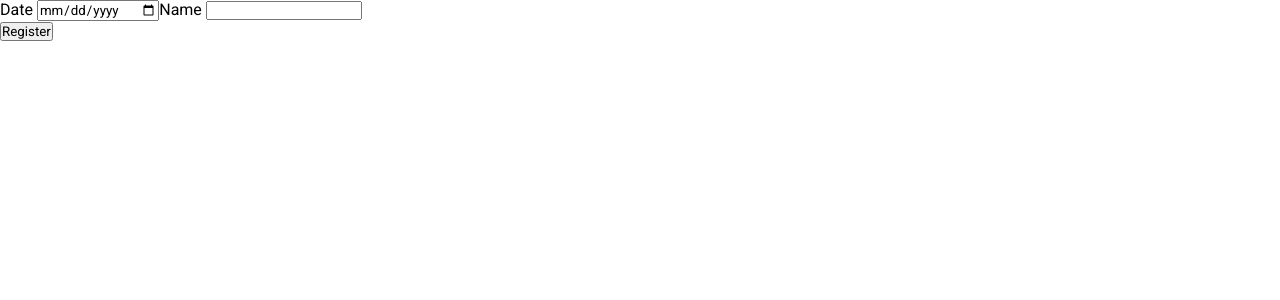
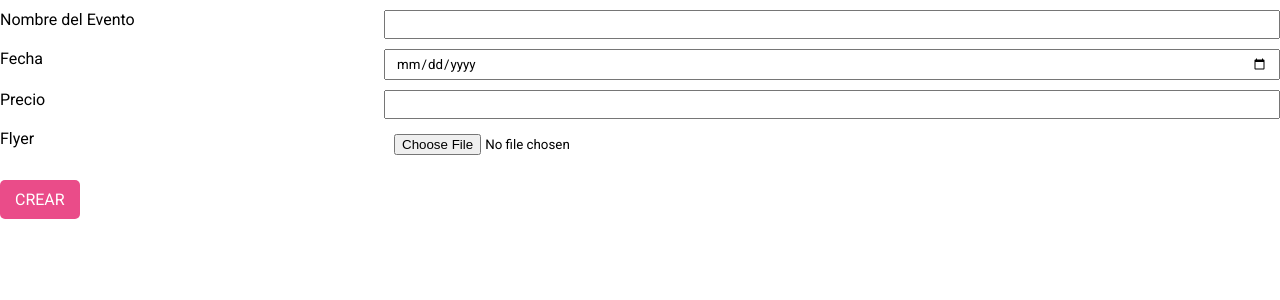
Before and after one commit to dr3am-team/tocatu-vue, a Vue app: page /eventRegister in a window 1280 px wide. Shown: the top 300 px of the page. Built offline with nearby package versions, Linux system fonts and the light colour scheme.

Commit message:
add components for event register

```diff
--- a/src/components/ButtonComponent.vue
+++ b/src/components/ButtonComponent.vue
@@ -1,6 +1,6 @@
 <template>
   <button :class="['button', buttonClass]">
-    {{ buttonText }}
+    {{ label }}
   </button>
 </template>
 
@@ -8,7 +8,7 @@
 export default {
   name: 'ButtonComponent',
   props: {
-    buttonText: {
+    label: {
       type: String,
       required: true
     },
--- a/src/components/CardComponent.vue
+++ b/src/components/CardComponent.vue
@@ -4,7 +4,7 @@
     <div class="content">
       <h3 class="title">{{ title }}</h3>
       <p class="text">{{ text }}</p>
-      <button-component button-text="Unirme">{{ buttonText }}</button-component>
+      <ButtonComponent label="Unirme" />
     </div>
   </div>
 </template>
--- a/src/views/EventListView.vue
+++ b/src/views/EventListView.vue
@@ -16,10 +16,9 @@
 </template>
 
 <script>
-import { RouterLink } from 'vue-router'
 import CardComponent from '../components/CardComponent.vue'
 export default {
-  components: { RouterLink, CardComponent }
+  components: { CardComponent }
 }
 </script>
 
--- a/src/views/EventRegisterView.vue
+++ b/src/views/EventRegisterView.vue
@@ -1,30 +1,38 @@
 <template>
-  <div>
-    <label for="style">Date <input type="date" v-model="event.date" /></label>
-    <label for="style">Name <input type="text" v-model="event.name" /></label>
+  <div class="container">
+    <InputComponent label="Nombre del Evento" type="text" v-model="event.name" />
+    <InputComponent label="Fecha" type="date" v-model="event.date" />
+    <InputComponent label="Precio" type="text" v-model="event.price" />
+    <InputComponent label="Flyer" type="file" />
   </div>
-  <button @click="register">Register</button>
+
+  <ButtonComponent label="Crear" @click="createEvent" />
 </template>
 
 <script>
 import { storeToRefs } from 'pinia'
 import { useLoginStore } from '../stores/login'
+import InputComponent from '../components/InputComponent.vue'
+import ButtonComponent from '../components/ButtonComponent.vue'
 export default {
   setup() {
     const store = useLoginStore()
     const { user } = storeToRefs(store)
     return { user }
   },
+
+  components: { InputComponent, ButtonComponent },
   data() {
     return {
       event: {}
     }
   },
   methods: {
-    register() {
+    createEvent() {
       const users = JSON.parse(window.localStorage.getItem('usuarios'))
 
       const userLoggedIn = users.find((element) => element.username === this.user.username)
+      console.log('🚀 ~ file: EventRegisterView.vue:35 ~ createEvent ~ userLoggedIn:', userLoggedIn)
 
       this.event.address = userLoggedIn.address
       this.event.capacity = userLoggedIn.capacity
@@ -41,4 +49,7 @@ export default {
 }
 </script>
 
-<style></style>
+<style>
+.container {
+}
+</style>
--- a/src/views/LoginView.vue
+++ b/src/views/LoginView.vue
@@ -2,7 +2,7 @@
   <div class="container">
     <InputComponent type="text" v-model="user.username" label="Usuario" />
     <InputComponent type="password" v-model="user.password" label="Contraseña" />
-    <ButtonComponent buttonText="Login" @click="login" />
+    <ButtonComponent label="Login" @click="login" />
     <p class="login-error" v-if="failedLogin">{{ failedLogin }}</p>
   </div>
 </template>
--- a/src/views/RegisterView.vue
+++ b/src/views/RegisterView.vue
@@ -23,7 +23,7 @@
       <InputComponent type="number" v-model="bar.capacity" label="Capacidad" />
     </div>
 
-    <ButtonComponent @click="register" buttonText="Registrarse" customStyle="20px" />
+    <ButtonComponent @click="register" label="Registrarse" />
   </form>
 </template>
 
```
